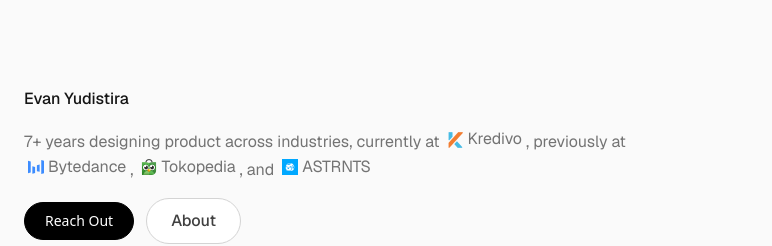
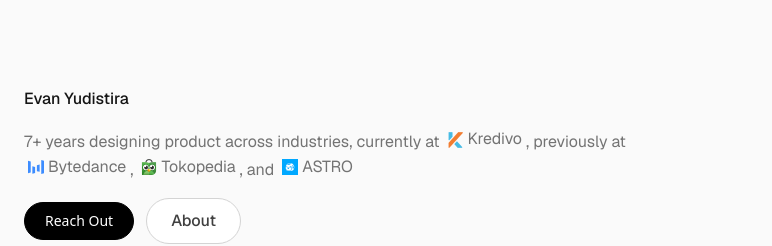
Before and after one commit to evanyudis/evanyudis-portfolio, a Next.js app: page / in a window 1280 px wide. Shown: the top 246 px of the page, without its empty margins (0-772 px from the left). Built offline with nearby package versions, Linux system fonts and the light colour scheme; no server answers; the database is empty.

Commit message:
fix: ASTRNTS → ASTRO

```diff
--- a/src/components/Hero.tsx
+++ b/src/components/Hero.tsx
@@ -133,7 +133,7 @@
                 className="hero-company-link"
                 style={{ color: '#737373', fontWeight: 400 }}
               >
-                ASTRNTS
+                ASTRO
               </a>
             </span>
           </p>
```
